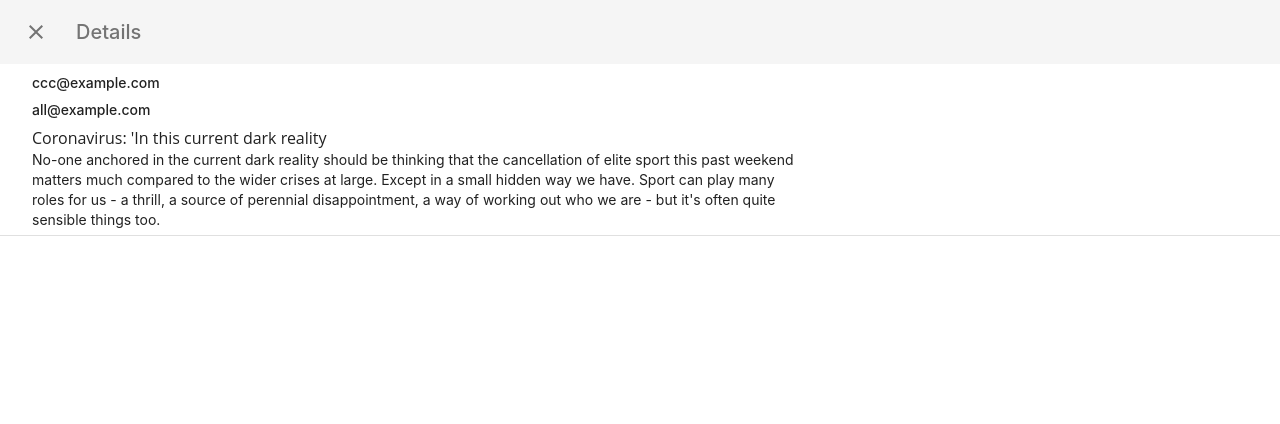
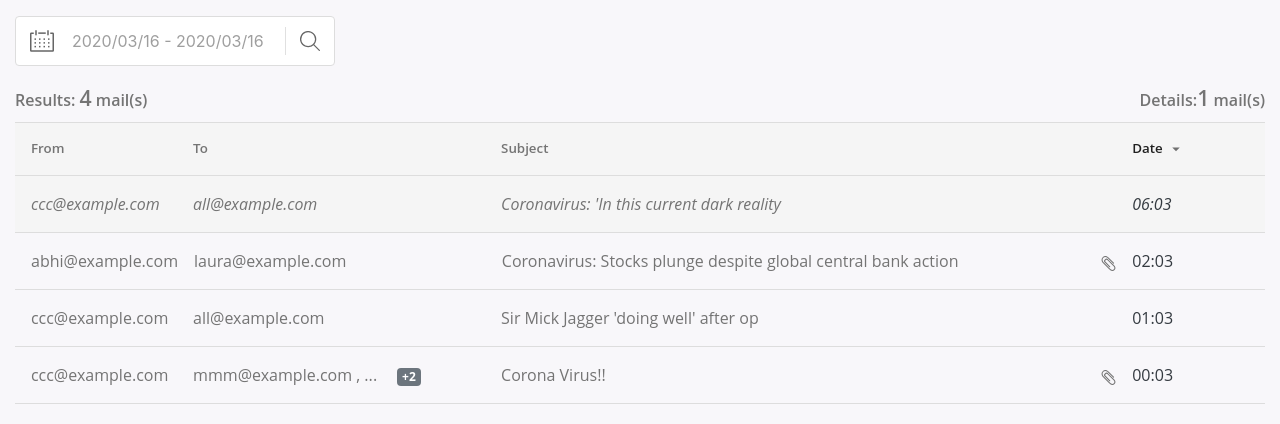
Before and after one commit to abhi1061/hennge03, a React app: page / in a window 1280 px wide. Both pictures are taken after a click on the element 640 px from the left and 204 px from the top of the page. Built offline with nearby package versions, Linux system fonts and the light colour scheme; grey boxes are pictures that could not be loaded.

Commit message:
Selected mail count and view dialog

```diff
--- a/src/Actions/EmailActions.js
+++ b/src/Actions/EmailActions.js
@@ -1,4 +1,9 @@
-import { GET_EMAILS, SET_SELECTED_EMAIL, SET_DIALOG_CLOSE } from './types';
+import {
+  GET_EMAILS,
+  SET_SELECTED_EMAIL,
+  SET_DIALOG_CLOSE,
+  SET_DIALOG_OPEN,
+} from './types';
 
 export const getEmailsByDateRange = (startDate, endDate) => dispatch => {
   dispatch({
@@ -14,3 +19,7 @@ export const setSelectedEmail = id => dispatch => {
 export const setDialogClose = () => dispatch => {
   dispatch({ type: SET_DIALOG_CLOSE, payload: null });
 };
+
+export const setDialogOpen = () => dispatch => {
+  dispatch({ type: SET_DIALOG_OPEN, payload: null });
+};
--- a/src/Actions/types.js
+++ b/src/Actions/types.js
@@ -1,3 +1,4 @@
 export const GET_EMAILS = 'get_email';
 export const SET_SELECTED_EMAIL = 'set_selected_emai';
 export const SET_DIALOG_CLOSE = 'set_dialog_close';
+export const SET_DIALOG_OPEN = 'set_dialog_open';
--- a/src/Components/DatePicker/index.js
+++ b/src/Components/DatePicker/index.js
@@ -6,7 +6,6 @@ import Popover from '@material-ui/core/Popover';
 import InputBase from '@material-ui/core/InputBase';
 import Divider from '@material-ui/core/Divider';
 import IconButton from '@material-ui/core/IconButton';
-import SearchIcon from '@material-ui/icons/Search';
 import CalenderIcon from '../Images/icon_calender.svg';
 
 import Calender from './Calender';
--- a/src/Components/EmailTable/Body.js
+++ b/src/Components/EmailTable/Body.js
@@ -4,19 +4,34 @@ import ChevronRightIcon from '@material-ui/icons/ChevronRight';
 import './index.css';
 
 export default function Body(props) {
-  const { data, comparator, order, orderBy, sort, setSelected } = props;
+  const {
+    data,
+    comparator,
+    order,
+    orderBy,
+    sort,
+    setSelected,
+    selectedIds,
+  } = props;
+
   const renderTextClass = key => {
     let className = key === orderBy ? 'text-dark' : '';
     return className;
   };
 
+  const renderSelectedClass = id => {
+    if (selectedIds.length && selectedIds.find(row => row === id)) {
+      return 'isSelected';
+    }
+  };
+
   return sort(data, comparator(order, orderBy)).map((row, index) => {
     return (
       <div
-        className={`grid-container`}
+        className={`grid-container ${renderSelectedClass(row.id)}`}
         key={row.id}
         onClick={() => {
-          setTimeout(() => setSelected(row.id), 1500);
+          setSelected(row.id);
         }}
       >
         <div className="row">
--- a/src/Components/EmailTable/index.css
+++ b/src/Components/EmailTable/index.css
@@ -60,12 +60,18 @@ body {
   font-size: 12pt;
   color: #747474;
 }
+.details {
+  cursor: pointer;
+}
 .resultContainer {
+  display: flex;
+  justify-content: space-between;
   margin: .5em 0;
 }
 
 .isSelected {
-  background-color: #747477;
+  background-color: #F5F5F5;
+  font-style: italic;
 }
 
 @media (max-width: 600px) {
--- a/src/Components/EmailTable/index.js
+++ b/src/Components/EmailTable/index.js
@@ -21,13 +21,25 @@ export default class index extends Component {
   };
 
   render() {
-    const { data, headCells, setSelected } = this.props;
+    const {
+      data,
+      headCells,
+      setSelected,
+      selectedIds,
+      openDialog,
+    } = this.props;
     return (
       <div>
         <div className="resultContainer">
           <span className="result">
             Results: <span className="resultCount">{data.length}</span> mail(s)
           </span>
+          {selectedIds.length ? (
+            <span className="result details" onClick={() => openDialog()}>
+              Details:
+              <span className="resultCount">{selectedIds.length}</span> mail(s)
+            </span>
+          ) : null}
         </div>
 
         <Header
@@ -43,6 +55,7 @@ export default class index extends Component {
           comparator={getComparator}
           sort={sort}
           setSelected={setSelected}
+          selectedIds={selectedIds}
         />
       </div>
     );
--- a/src/Components/Home/index.js
+++ b/src/Components/Home/index.js
@@ -7,6 +7,7 @@ import {
   getEmailsByDateRange,
   setSelectedEmail,
   setDialogClose,
+  setDialogOpen,
 } from '../../Actions';
 import DatePicker from '../DatePicker';
 import EmailsTable from '../EmailTable';
@@ -67,6 +68,9 @@ class index extends Component {
   setDialogClose = () => {
     this.props.setDialogClose();
   };
+  setDialogOpen = () => {
+    this.props.setDialogOpen();
+  };
   renderEmailBody = () => {
     return (
       <EmailBody
@@ -89,8 +93,10 @@ class index extends Component {
           data={this.createData(this.props.data)}
           headCells={this.props.headCells}
           setSelected={this.setSelectedEmail}
+          selectedIds={this.props.selectedIds}
           order="desc"
           orderBy="date"
+          openDialog={this.setDialogOpen}
         />
         {this.renderEmailBody()}
       </div>
@@ -111,6 +117,7 @@ const mapStateToProps = state => {
     data: state.email.data,
     headCells: headCells,
     selectedEmails: state.email.selected,
+    selectedIds: state.email.selectedIds,
     openDialog: state.email.openBodyDialog,
   };
 };
@@ -118,5 +125,6 @@ const mapStateToProps = state => {
 export default connect(mapStateToProps, {
   getEmailsByDateRange,
   setDialogClose,
+  setDialogOpen,
   setSelectedEmail,
 })(index);
--- a/src/Reducers/EmailReducer.js
+++ b/src/Reducers/EmailReducer.js
@@ -5,12 +5,14 @@ import {
   GET_EMAILS,
   SET_SELECTED_EMAIL,
   SET_DIALOG_CLOSE,
+  SET_DIALOG_OPEN,
 } from '../Actions/types';
 
 const INITIAL_STATE = {
   emails: emailData,
   data: [],
   selected: [],
+  selectedIds: [],
   openBodyDialog: false,
 };
 
@@ -21,6 +23,7 @@ export default (state = INITIAL_STATE, action) => {
         ...state,
         data: filterDataByDateRange(state.emails, action.payload),
         selected: [],
+        selectedIds: [],
       };
     case SET_SELECTED_EMAIL:
       return {
@@ -29,14 +32,17 @@ export default (state = INITIAL_STATE, action) => {
           ...state.selected,
           findtDataById(state.emails, action.payload),
         ],
-        openBodyDialog: true,
+        selectedIds: [...state.selectedIds, action.payload],
       };
     case SET_DIALOG_CLOSE:
       return {
         ...state,
         selected: [],
+        selectedIds: [],
         openBodyDialog: false,
       };
+    case SET_DIALOG_OPEN:
+      return { ...state, openBodyDialog: true };
     default:
       return state;
   }
```
Also changed, not shown: REPORT.md (+33 -0 lines), src/Components/Images/icon_calender.svg (added), src/Components/Images/icon_clip.svg (added), src/Components/Images/icon_clip_blue.svg (added), src/Components/Images/icon_mail_sp.svg (added), src/Components/Images/icon_search.svg (added).
